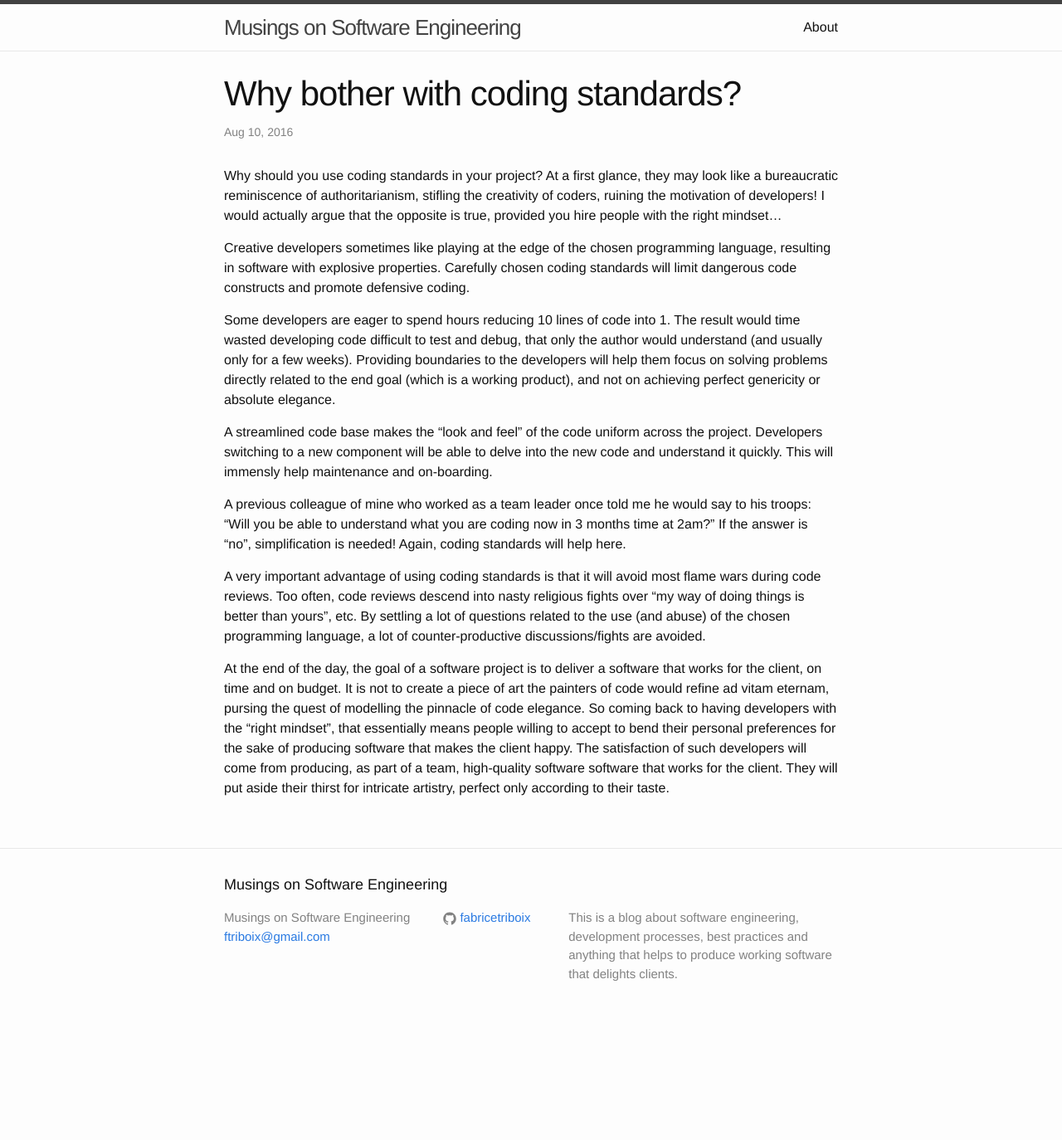
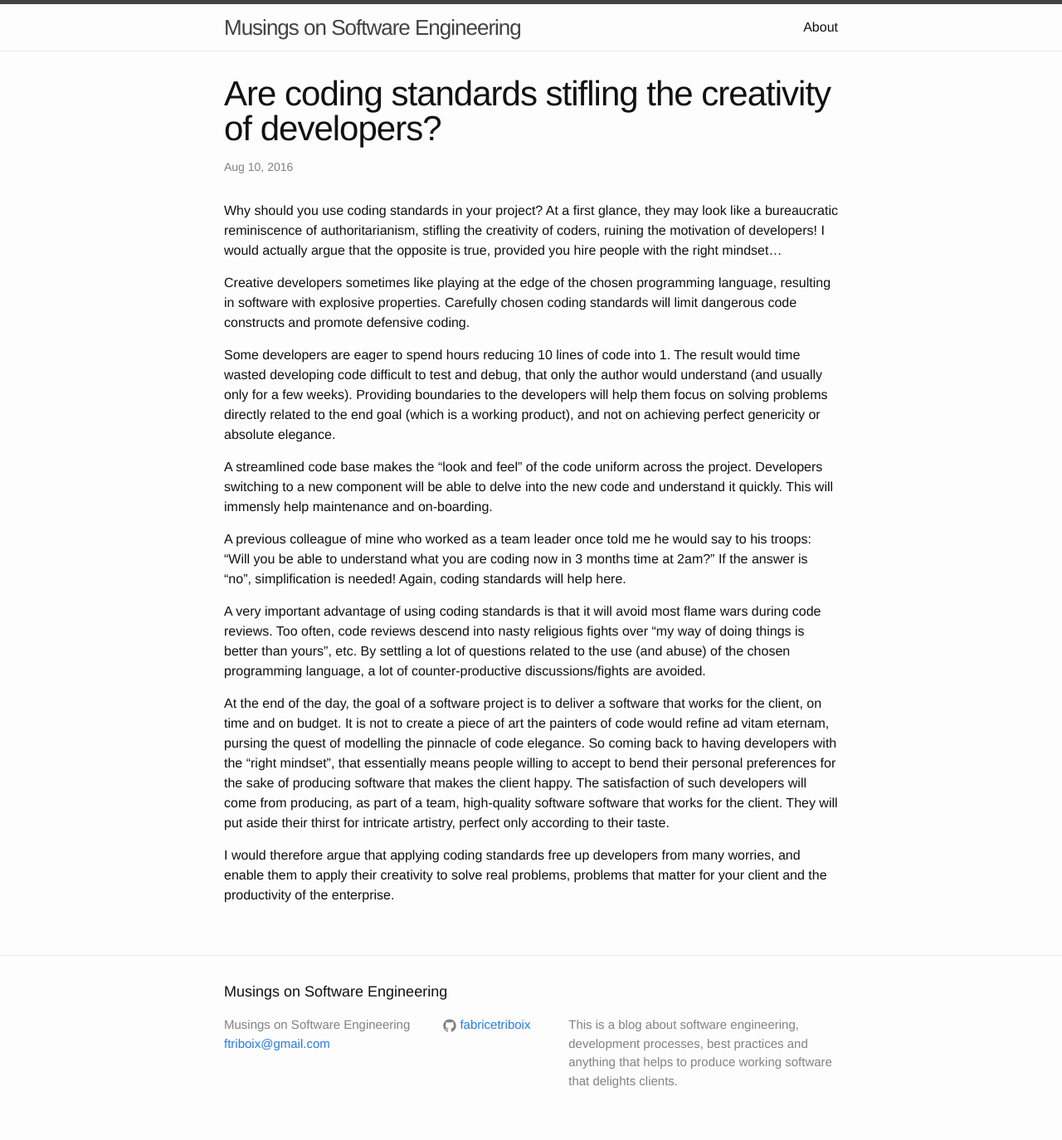
Before and after one commit to fabricetriboix/fabricetriboix.github.io, a Jekyll site: the page built from _posts/2016-08-10-why-coding-standards.md, in a window 1280 px wide. Shown: the whole page at 83% size. Built offline with Jekyll 4.4.1, drawn with Linux system fonts in a browser that asks for light colours; before the commit the page ends 1245 px from its top, so only the background shows below that.

Commit message:
Add conclusion and rework title

```diff
--- a/_posts/2016-08-10-why-coding-standards.md
+++ b/_posts/2016-08-10-why-coding-standards.md
@@ -1,6 +1,6 @@
 ---
 layout: post
-title:  "Why bother with coding standards?"
+title:  "Are coding standards stifling the creativity of developers?"
 date:   2016-08-10 20:31:00 +0100
 categories: coding-standards
 ---
@@ -50,3 +50,8 @@ happy. The satisfaction of such developers will come from producing,
 as part of a team, high-quality software software that works for the
 client. They will put aside their thirst for intricate artistry, perfect
 only according to their taste.
+
+I would therefore argue that applying coding standards free up
+developers from many worries, and enable them to apply their creativity
+to solve real problems, problems that matter for your client and the
+productivity of the enterprise.
```
